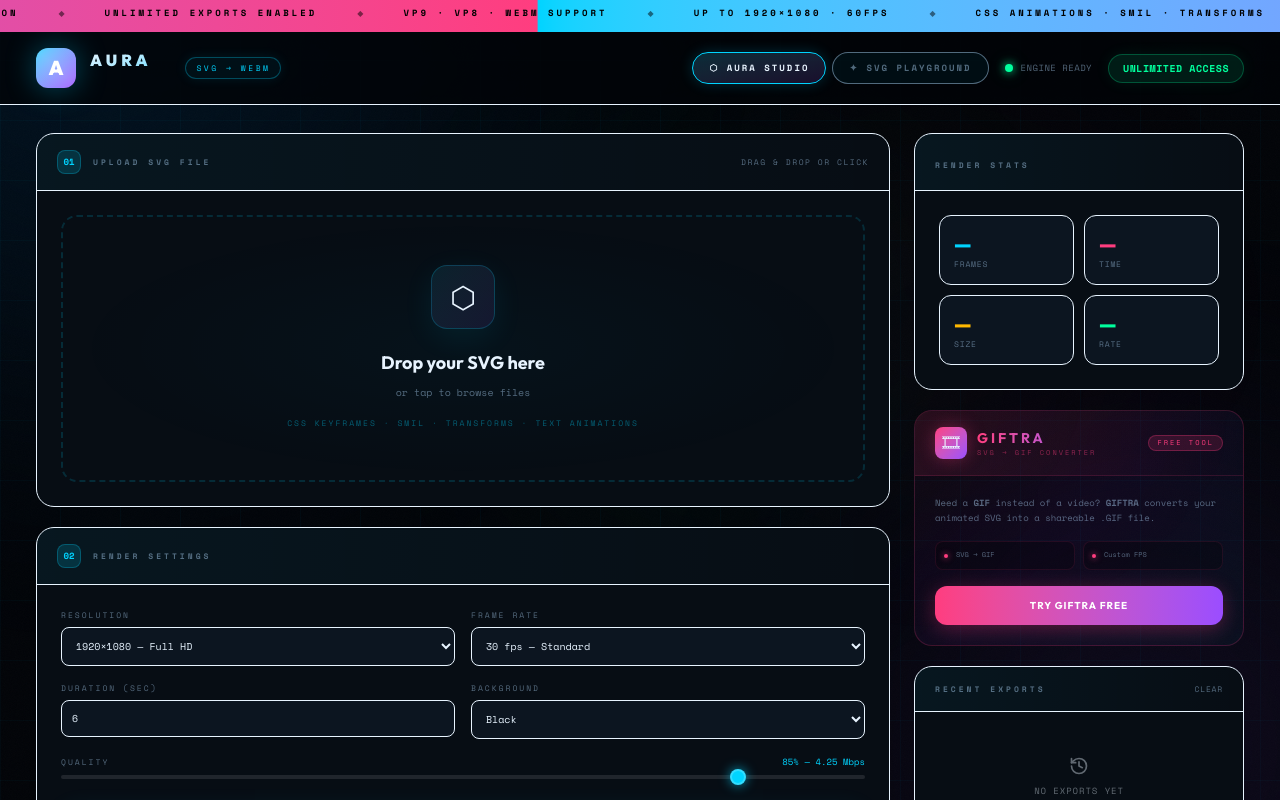
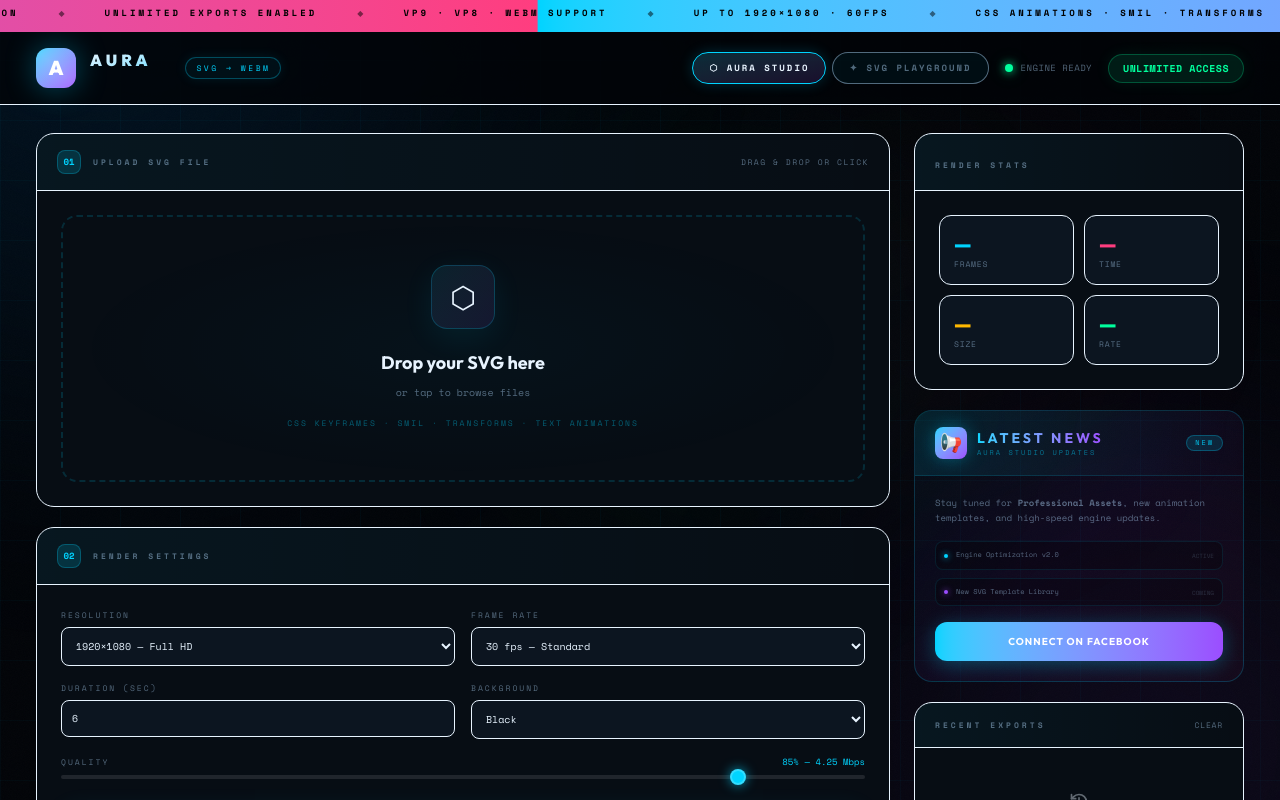
Before and after one commit to Hakim370/Svg-to-Mp4, a React (Vite) app: page / in a window 1280 px wide. Shown: the top 800 px of the page. Built offline with nearby package versions, Linux system fonts and the light colour scheme.

Commit message:
feat: Update promo card for news and updates
Rebranded the GIFTRA promo card to "Aura News & Updates" and updated its styling to reflect the new branding. This change aims to provide users with timely information about the Aura SVG Studio.

```diff
--- a/src/components/VectraTool.tsx
+++ b/src/components/VectraTool.tsx
@@ -515,41 +515,47 @@
           </div>
         </div>
 
-        {/* GIFTRA Promo */}
-        <div className="card bg-[linear-gradient(135deg,rgba(255,61,127,0.04),rgba(155,77,255,0.06),rgba(0,212,255,0.04))] border border-pink-glow/20 rounded-[18px] overflow-hidden relative group">
-          <div className="ch px-5 py-4 border-b border-pink-glow/15 flex items-center justify-between bg-gradient-to-r from-pink-glow/10 to-transparent">
+        {/* Aura News & Updates */}
+        <div className="card bg-[linear-gradient(135deg,rgba(0,212,255,0.04),rgba(155,77,255,0.06),rgba(255,61,127,0.04))] border border-cyan-glow/20 rounded-[18px] overflow-hidden relative group">
+          <div className="ch px-5 py-4 border-b border-cyan-glow/15 flex items-center justify-between bg-gradient-to-r from-cyan-glow/10 to-transparent">
             <div className="flex items-center gap-2.5">
-              <div className="w-8 h-8 rounded-lg bg-gradient-to-br from-pink-glow to-purple-glow flex items-center justify-center text-lg shadow-[0_0_18px_rgba(255,61,127,0.35)]">🎞</div>
+              <div className="w-8 h-8 rounded-lg bg-gradient-to-br from-cyan-glow to-purple-glow flex items-center justify-center text-lg shadow-[0_0_18px_rgba(0,212,255,0.35)]">📢</div>
               <div>
-                <div className="font-bold text-sm tracking-[3px] bg-gradient-to-r from-pink-glow to-purple-glow bg-clip-text text-transparent">GIFTRA</div>
-                <div className="font-mono text-[7px] text-pink-glow/50 tracking-[2px] uppercase">SVG → GIF Converter</div>
+                <div className="font-bold text-sm tracking-[3px] bg-gradient-to-r from-cyan-glow to-purple-glow bg-clip-text text-transparent uppercase">Latest News</div>
+                <div className="font-mono text-[7px] text-cyan-glow/50 tracking-[2px] uppercase">Aura Studio Updates</div>
               </div>
             </div>
-            <div className="font-mono text-[7px] tracking-[2px] px-2 py-0.5 rounded-full bg-pink-glow/15 border border-pink-glow/30 text-pink-glow">FREE TOOL</div>
+            <div className="font-mono text-[7px] tracking-[2px] px-2 py-0.5 rounded-full bg-cyan-glow/15 border border-cyan-glow/30 text-cyan-glow animate-pulse">NEW</div>
           </div>
           <div className="cb p-5">
             <div className="font-mono text-[9px] text-text-dim leading-relaxed mb-4">
-              Need a <b>GIF</b> instead of a video? <b>GIFTRA</b> converts your animated SVG into a shareable .GIF file.
+              Stay tuned for <b>Professional Assets</b>, new animation templates, and high-speed engine updates.
             </div>
-            <div className="grid grid-cols-2 gap-2 mb-4">
-              <div className="flex items-center gap-2 p-2 bg-black/25 border border-pink-glow/10 rounded-lg font-mono text-[7px] text-text-dim">
-                <div className="w-1 h-1 rounded-full bg-pink-glow shadow-[0_0_6px_var(--color-pink-glow)]" />
-                SVG → GIF
+            <div className="flex flex-col gap-2 mb-4">
+              <div className="flex items-center justify-between p-2 bg-black/25 border border-cyan-glow/10 rounded-lg font-mono text-[7px] text-text-dim group/item hover:bg-cyan-glow/5 transition-colors">
+                <div className="flex items-center gap-2">
+                  <div className="w-1 h-1 rounded-full bg-cyan-glow shadow-[0_0_6px_var(--color-cyan-glow)]" />
+                  Engine Optimization v2.0
+                </div>
+                <span className="text-[6px] opacity-40">ACTIVE</span>
               </div>
-              <div className="flex items-center gap-2 p-2 bg-black/25 border border-pink-glow/10 rounded-lg font-mono text-[7px] text-text-dim">
-                <div className="w-1 h-1 rounded-full bg-pink-glow shadow-[0_0_6px_var(--color-pink-glow)]" />
-                Custom FPS
+              <div className="flex items-center justify-between p-2 bg-black/25 border border-cyan-glow/10 rounded-lg font-mono text-[7px] text-text-dim group/item hover:bg-cyan-glow/5 transition-colors">
+                <div className="flex items-center gap-2">
+                  <div className="w-1 h-1 rounded-full bg-purple-glow shadow-[0_0_6px_var(--color-purple-glow)]" />
+                  New SVG Template Library
+                </div>
+                <span className="text-[6px] opacity-40">COMING</span>
               </div>
             </div>
             <a
-              href="https://mp4togifconverter.blogspot.com/"
+              href="https://www.facebook.com/hakimulla0370"
               target="_blank"
-              className="w-full flex items-center justify-center gap-2 py-3 bg-gradient-to-r from-pink-glow to-purple-glow text-white rounded-xl font-bold text-[10px] tracking-widest uppercase hover:scale-105 transition-all shadow-[0_4px_20px_rgba(255,61,127,0.3)] button-shine-effect"
+              className="w-full flex items-center justify-center gap-2 py-3 bg-gradient-to-r from-cyan-glow to-purple-glow text-white rounded-xl font-bold text-[10px] tracking-widest uppercase hover:scale-105 transition-all shadow-[0_4px_20px_rgba(0,212,255,0.3)] button-shine-effect"
             >
-              Try GIFTRA Free
+              Connect on Facebook
             </a>
           </div>
-          <div className="absolute inset-0 bg-gradient-to-br from-pink-glow/5 via-transparent to-purple-glow/5 pointer-events-none opacity-0 group-hover:opacity-100 transition-opacity" />
+          <div className="absolute inset-0 bg-gradient-to-br from-cyan-glow/5 via-transparent to-purple-glow/5 pointer-events-none opacity-0 group-hover:opacity-100 transition-opacity" />
         </div>
 
         {/* History */}
```
